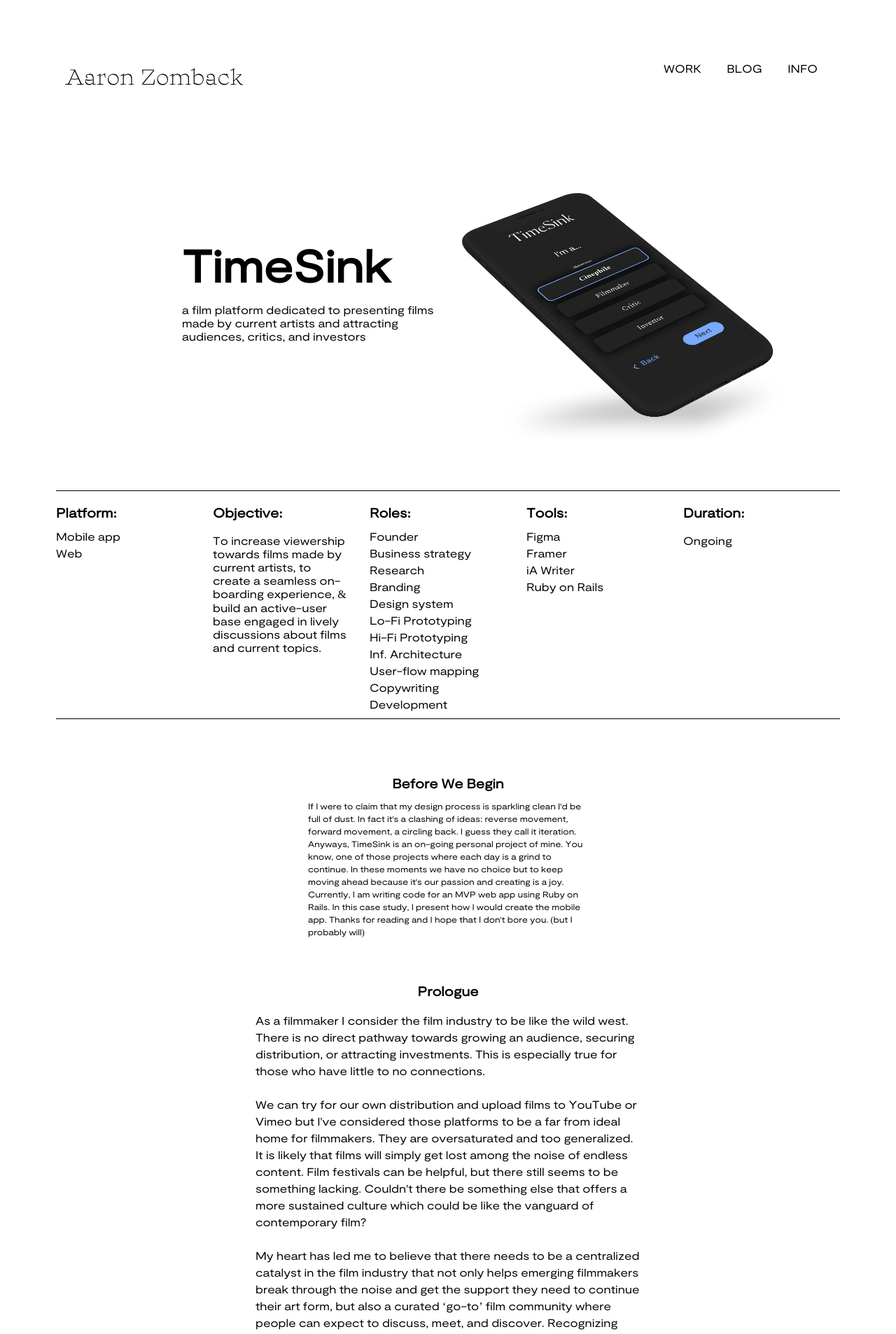
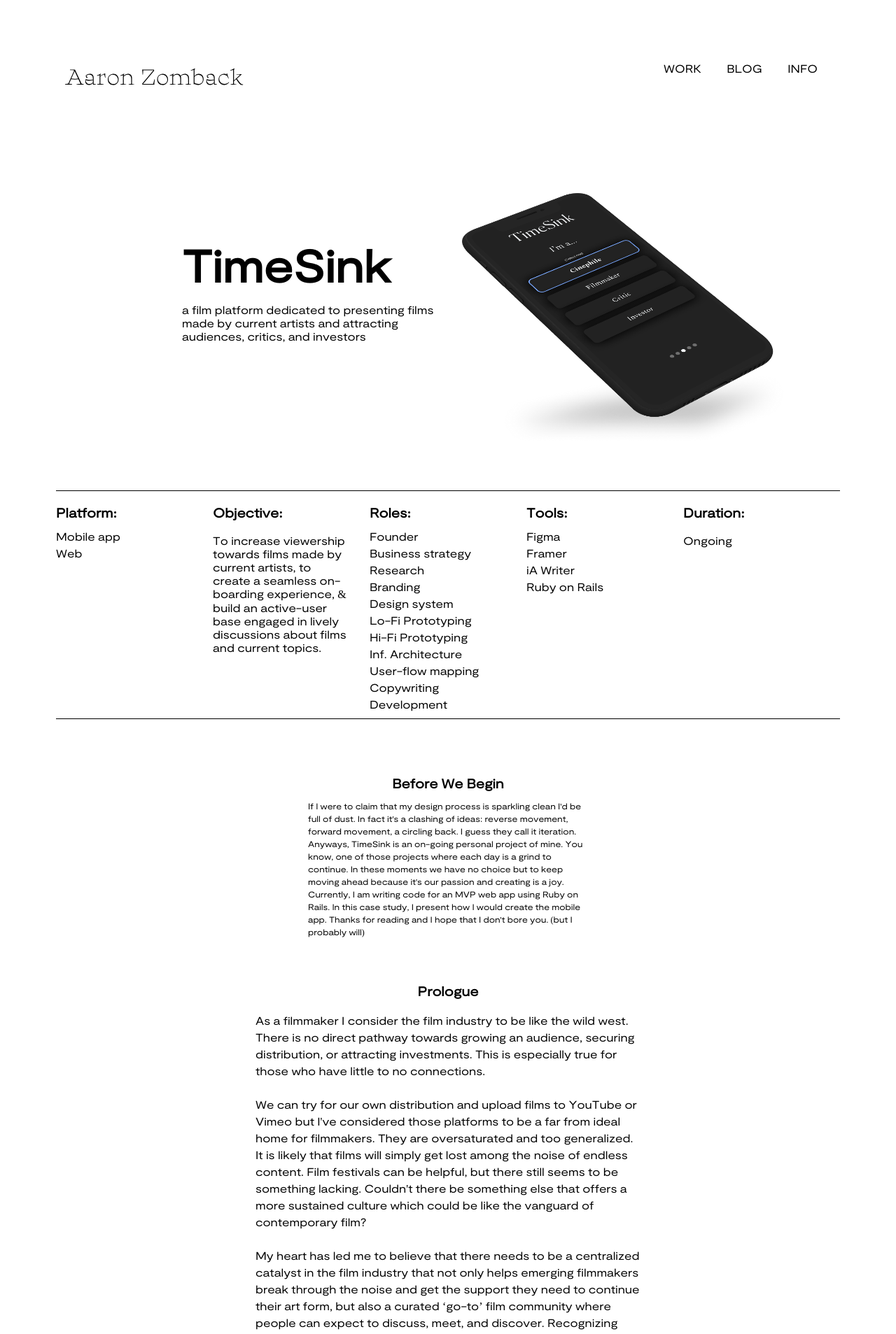
Before and after one commit to aaronzomback/design-portfolio, a Jekyll site: the page built from timesink.html, in a window 1280 px wide. Shown: the top 1907 px of the page at 70% size. Built offline with Jekyll 4.4.1, drawn with Linux system fonts in a browser that asks for light colours.

Commit message:
canela onboarding

```diff
--- a/timesink.html
+++ b/timesink.html
@@ -12,7 +12,7 @@
  <p>a film platform dedicated to presenting films made by current artists and attracting audiences, critics, and investors</p>
    </div>
    <div class="timesink_cover_mockup">
-     <img src="/assets/img/timesink2mockup.png" style="width:480px;height:360px;">
+     <img src="/assets/img/timesink3mockup.png" style="width:480px;height:360px;">
    </div>
 </section>
 
```
Also changed, not shown: assets/img/onboardcover2.png, assets/img/timesink3mockup.png (added).
